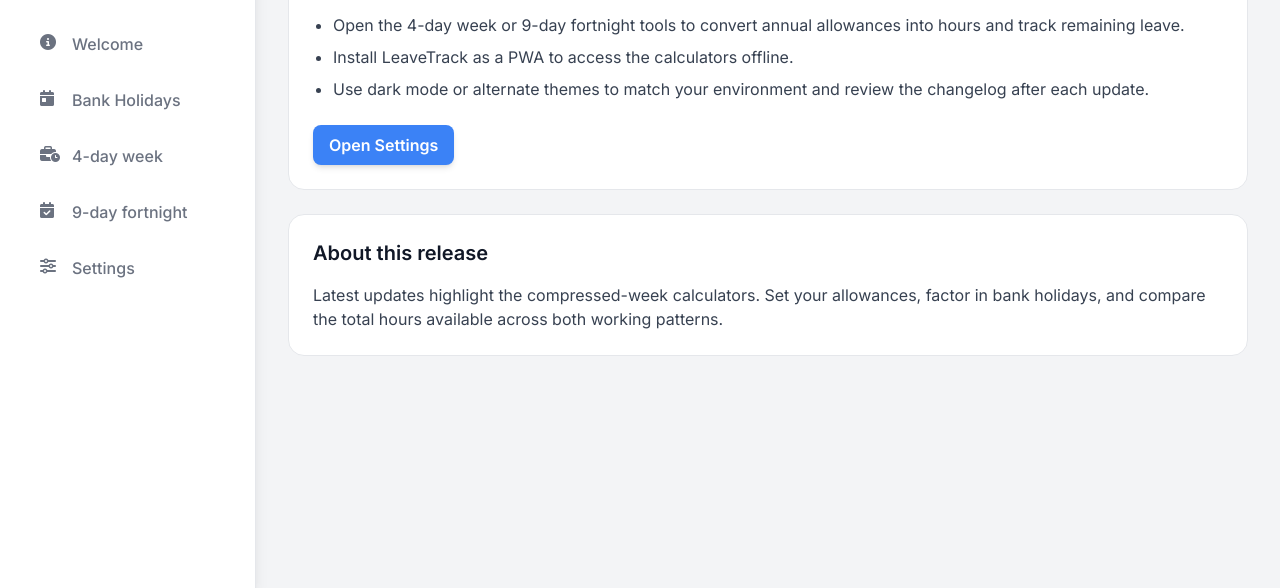
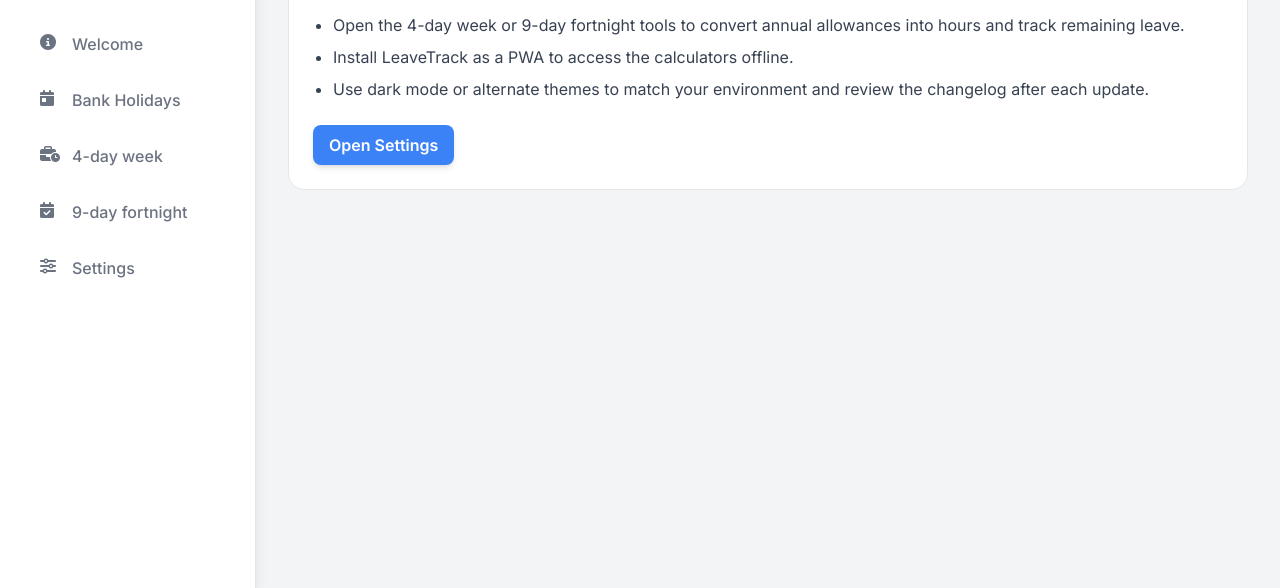
Before and after one commit to cruddasj/LeaveTrack, a website: page index.html in a window 1280 px wide. Shown: the part 212-800 px from the top of the page. Drawn offline with Linux system fonts and the light colour scheme; no server answers.

Commit message:
Welcome page update

```diff
--- a/index.html
+++ b/index.html
@@ -201,15 +201,6 @@
               Open Settings
             </button>
           </div>
-        </div>
-
-        <div class="card">
-          <h3 class="text-xl font-semibold text-gray-900 dark:text-gray-100 mb-4">
-            About this release
-          </h3>
-          <p class="text-gray-700 dark:text-gray-300">
-            Latest updates highlight the compressed-week calculators. Set your allowances, factor in bank holidays, and compare the total hours available across both working patterns.
-          </p>
         </div>
       </div>
 
```
